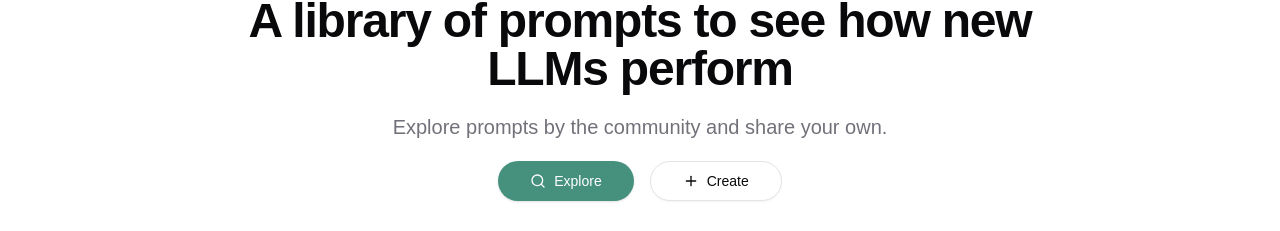
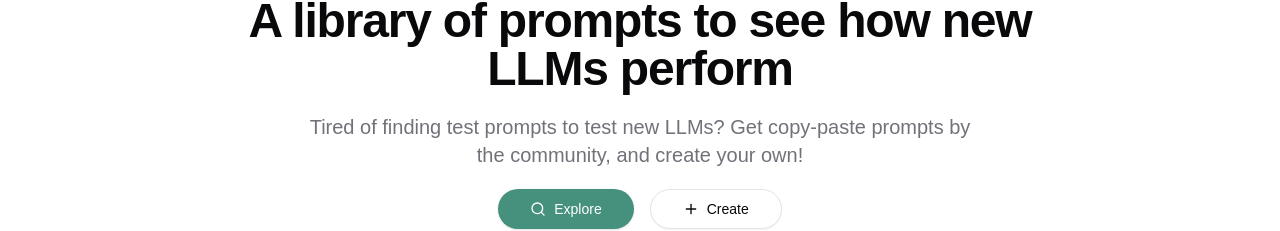
Before and after one commit to mazeincoding/PromptsLabs, a Next.js app: page / in a window 1280 px wide. Shown: the part 168-399 px from the top of the page. Built offline with nearby package versions, Linux system fonts and the light colour scheme; no server answers; the database is empty.

Commit message:
Improved hero description

```diff
--- a/src/components/hero.tsx
+++ b/src/components/hero.tsx
@@ -23,7 +23,8 @@ export function Hero() {
             A library of prompts to see how new LLMs perform
           </h1>
           <p className="text-lg sm:text-xl text-muted-foreground max-w-2xl">
-            Explore prompts by the community and share your own.
+            Tired of finding test prompts to test new LLMs? Get copy-paste
+            prompts by the community, and create your own!
           </p>
         </div>
         <div className="flex flex-col sm:flex-row gap-4 w-full sm:w-auto">
```
